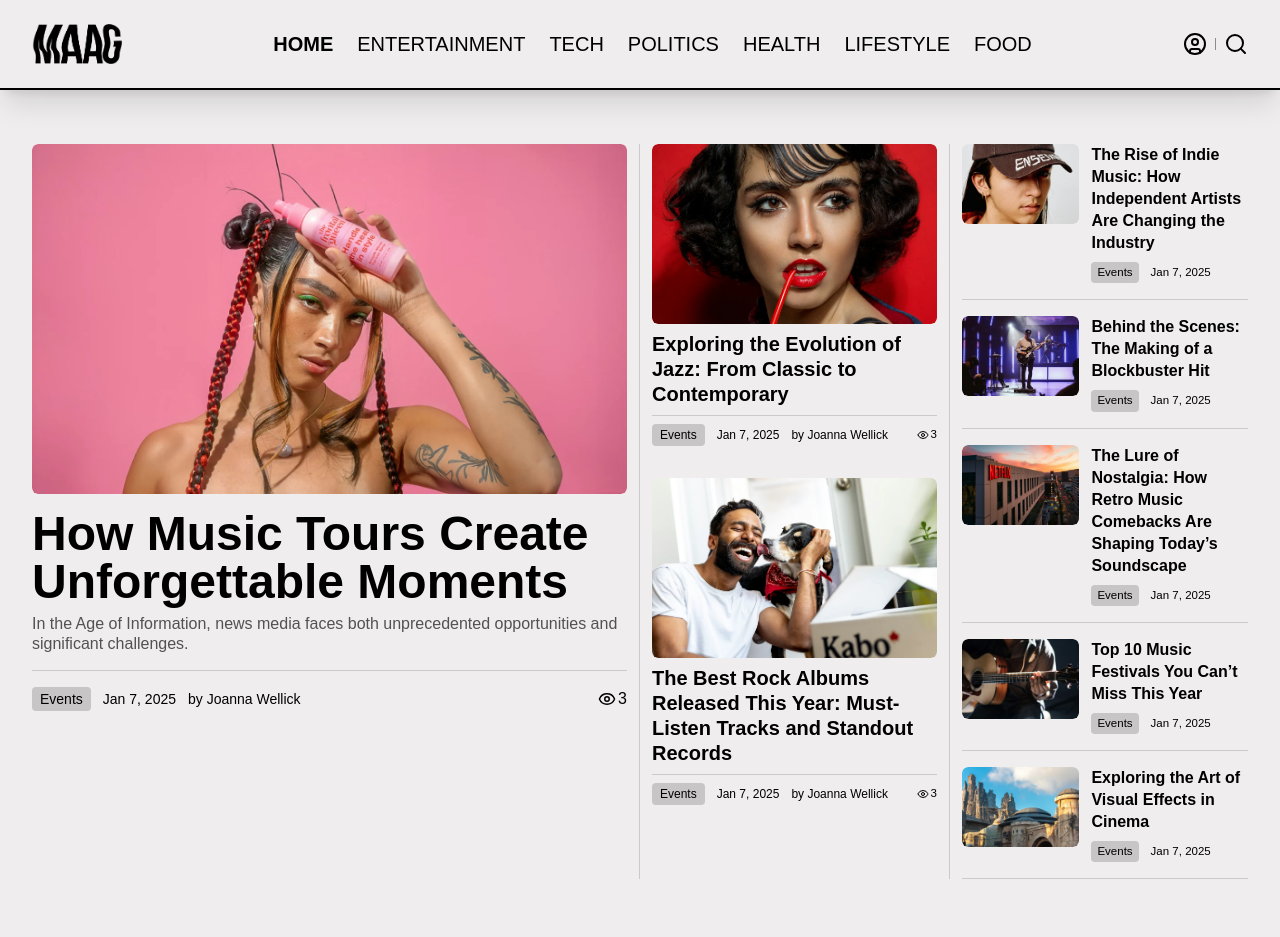
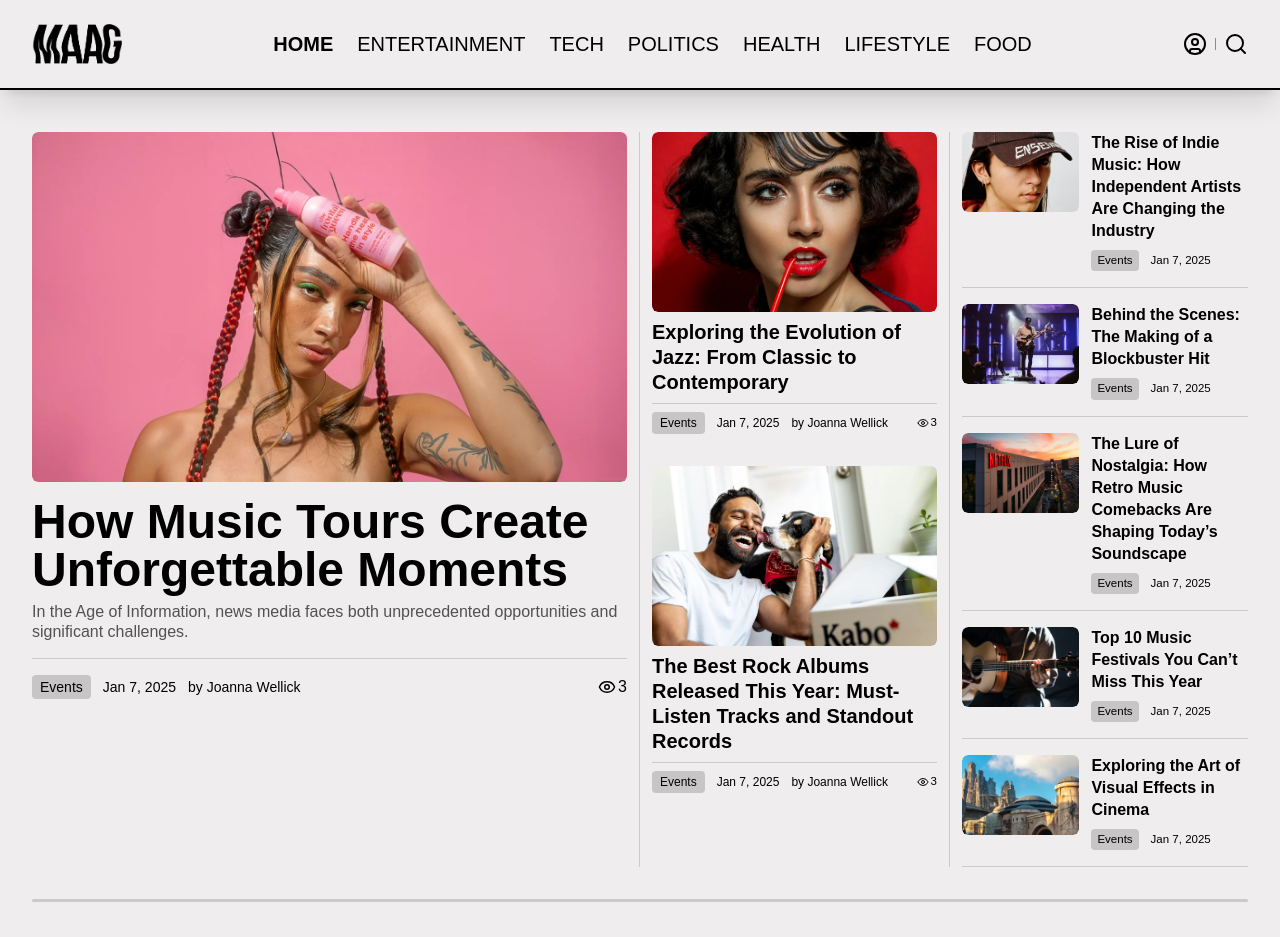
Before and after one commit to Moroundiya/maag, a Next.js app: page / in a window 1280 px wide. Shown: the top 937 px of the page. Built offline with nearby package versions, Linux system fonts and the light colour scheme; a web font is replaced by a local one.

Commit message:
Hero Section design

```diff
--- a/app/components/HeroSection.tsx
+++ b/app/components/HeroSection.tsx
@@ -5,7 +5,7 @@ import HeroSmall from "../layouts/HeroSmall";
 
 export default function HeroSection() {
     return (
-        <div className="w-full xl:px-8 2xl:px-12 grid lg:grid-cols-2 relative top-36 pb-20">
+        <div className="w-full xl:px-8 2xl:px-12 grid lg:grid-cols-2 pt-33">
             <div className="border-r pr-3 border-[#00000027]">
                 <div className="w-full h-[400px] xl:h-[350px] 2xl:h-[400px] relative overflow-hidden rounded-md">
                     <Image src="/demo-image-1.webp" alt="" fill className="rounded-md object-cover hover:scale-105 transition-all duration-500" />
--- a/app/layouts/Seperator.tsx
+++ b/app/layouts/Seperator.tsx
@@ -1,5 +1,7 @@
 export default function Separator() {
     return (
-        <div className="w-full h-[1px] bg-[#00000027] my-4"></div>
+        <div className="w-full my-8 px-3 lg:px-8 2xl:px-12">
+            <div className="w-full h-[3px] bg-[#00000027] my-8 rounded-lg"></div>
+        </div>
     );
 }
--- a/app/page.tsx
+++ b/app/page.tsx
@@ -1,10 +1,12 @@
 import HeroSection from "./components/HeroSection";
-import Navbar from "./components/Navbar";
+import Separator from "./layouts/Seperator";
 
 export default function Home() {
   return (
     <>
       <HeroSection />
+      <Separator />
+      <p>Hello world</p>
     </>
   );
 }
```
